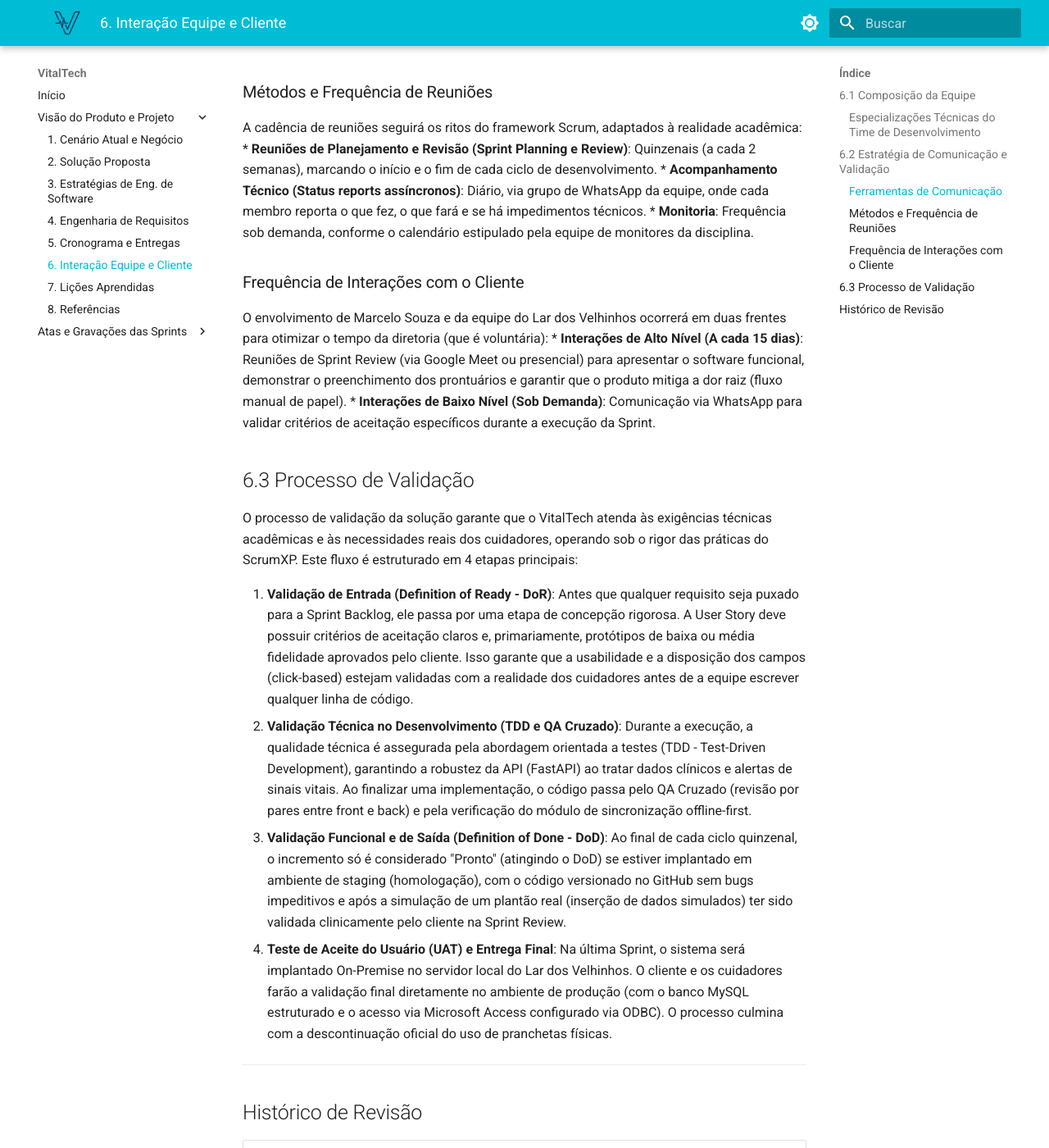
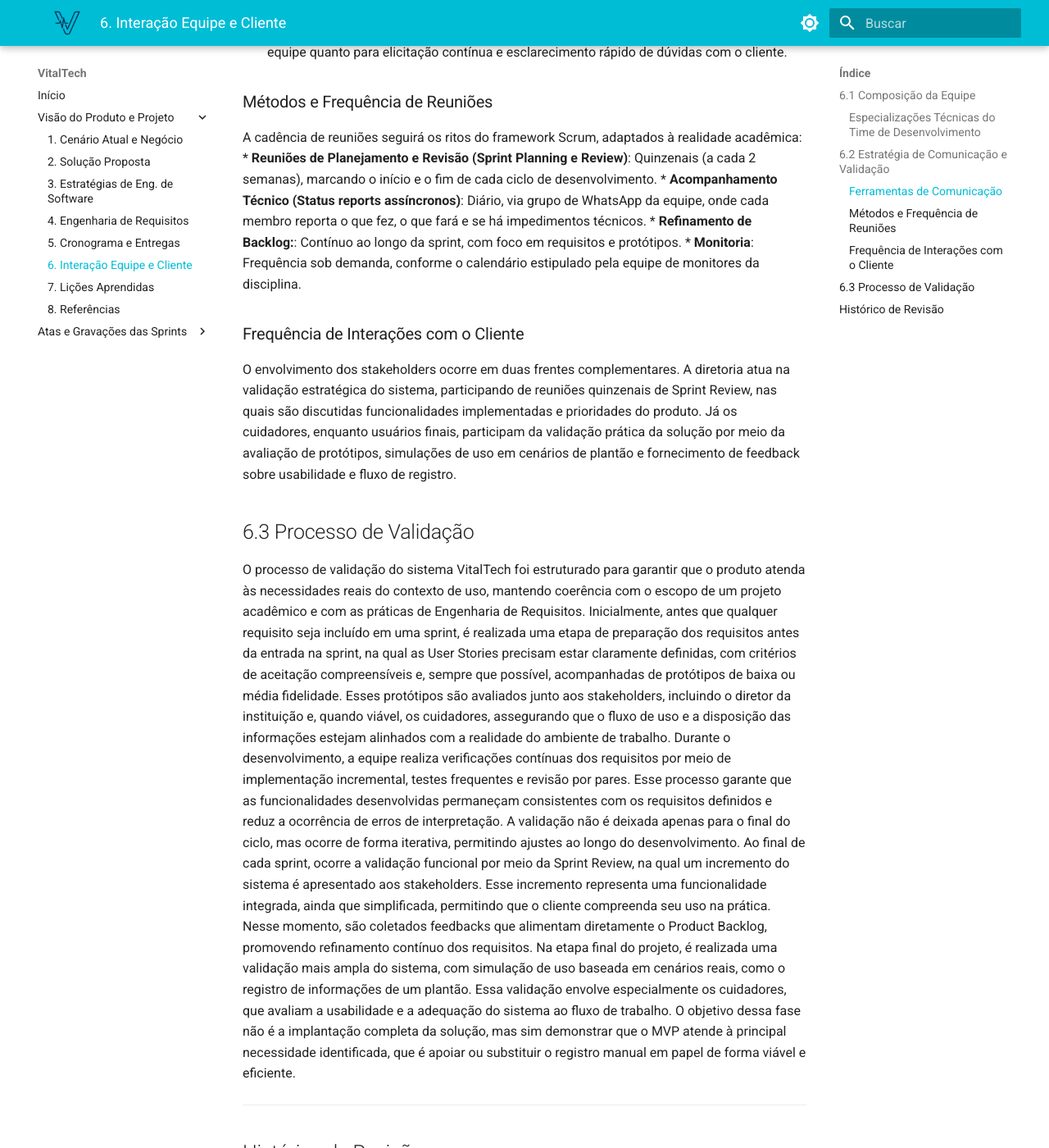
Before and after one commit to mdsreq-fga-unb/REQ-2026.1-T01-VitalTech, an MkDocs documentation site: the page built from docs/visao/interacao.md, in a window 1280 px wide and 1400 px high, scrolled down 1697 px. Shown: the whole window at 82% size. Built offline with MkDocs 1.6.1 and Material for MkDocs 9.7.7, drawn with Linux system fonts in a browser that asks for light colours; some of the changed text lies outside the part shown.

```diff
--- a/docs/visao/interacao.md
+++ b/docs/visao/interacao.md
@@ -1,51 +1,50 @@
 # 6. Interação entre Equipe e Cliente
 
 ## 6.1 Composição da Equipe
-A equipe é composta por cinco membros que exercem os três papéis formais do framework Scrum. Em razão do tamanho reduzido do time, os papéis de Product Owner e Scrum Master são acumulados com a atuação técnica no Time de Desenvolvimento, conforme é comum e aceito em projetos acadêmicos de pequeno porte.
+A equipe é composta por cinco membros que exercem os três papéis formais do framework Scrum. Em razão do tamanho reduzido do time, os papéis de Product Owner e Scrum Master são acumulados com a atuação técnica no Time de Desenvolvimento, conforme prática comum em projetos acadêmicos.
+Além disso, todos os membros da equipe são responsáveis pelas atividades de Engenharia de Requisitos (ER), incluindo elicitação, análise, refinamento, validação e rastreabilidade dos requisitos.
+
 
 | Papel no Scrum | Descrição | Responsável |
 | --- | --- | --- |
-| **Product Owner (PO)** | Representa os interesses do cliente, gerencia e prioriza o Product Backlog e garante que o time entregue valor alinhado à necessidade do Lar dos Velhinhos. Acumula atuação técnica como Desenvolvedor Frontend. | Alberto Côrtes |
-| **Scrum Master (SM)** | Facilita as cerimônias do Scrum, remove impedimentos, garante que o processo seja seguido e protege o time de interferências externas. Acumula atuação técnica como Desenvolvedor Backend. | Gustavo Xavier |
-| **Time de Desenvolvimento** | Equipe cross-funcional responsável pela entrega dos incrementos de produto a cada Sprint. Os membros possuem especializações técnicas complementares, descritas abaixo. | Enzo Menali, Ana Carolina, João Pedro Sampaio |
+| **Product Owner (PO)** | Representa os interesses do cliente, gerencia e prioriza o Product Backlog e valida requisitos com stakeholders. Atua diretamente na elicitação, refinamento e validação dos requisitos. | Alberto Côrtes |
+| **Scrum Master (SM)** | Facilita o processo, remove impedimentos e garante a aplicação das práticas ágeis. Apoia a organização das atividades de Engenharia de Requisitos e garante sua execução contínua.  | Gustavo Xavier |
+| **Time de Desenvolvimento** | Equipe responsável pela implementação e também pela Engenharia de Requisitos, incluindo análise, refinamento, prototipação e validação contínua com usuários. | Enzo Menali, Ana Caroline, João Pedro Sampaio |
 
 ### Especializações Técnicas do Time de Desenvolvimento
 
 | Especialização | Descrição | Responsável Principal | Apoio |
 | --- | --- | --- | --- |
-| **Frontend** | Interface do usuário, design e implementação das funcionalidades no lado do cliente. | Alberto Côrtes (PO) | Ana Carolina |
-| **Backend** | Lógica de negócios, integração com banco de dados e APIs. | Gustavo Xavier (SM) | Enzo Menali |
-| **QA (Qualidade)** | Testes de funcionalidade, performance e usabilidade, garantindo a qualidade do produto. | Ana Carolina | João Pedro Sampaio |
-| **Requisitos / Backlog** | Apoio ao PO na definição e detalhamento de requisitos funcionais e não funcionais. | João Pedro Sampaio | Enzo Menali |
+| **Frontend** | Interface do usuário, design e implementação focada em usabilidade no contexto de uso (beira do leito).| Alberto Côrtes (PO) | Ana Caroline |
+| **Backend** | Implementação de regras de negócio, processamento de dados e integração com o sistema. | Gustavo Xavier (SM) | Enzo Menali |
+| **QA (Qualidade)** | Testes funcionais, validação de requisitos e apoio na verificação e validação contínua.. | Ana Caroline | João Pedro Sampaio |
+| **Requisitos / Backlog** | Elicitação, análise, refinamento, escrita de User Stories, definição de critérios de aceitação e validação com stakeholders. | João Pedro Sampaio | Enzo Menali |
 
 ## 6.2 Estratégia de Comunicação e Validação
-Para assegurar a transparência, o engajamento dos stakeholders e o alinhamento contínuo com as restrições metodológicas da disciplina, a equipe estabeleceu um plano de comunicação ágil e um rigoroso fluxo de validação clínica e técnica.
+Para garantir transparência, alinhamento contínuo e aderência às práticas de Engenharia de Requisitos, a equipe adota uma estratégia de comunicação integrada com validação iterativa junto aos stakeholders, incluindo diretoria e cuidadores (usuários finais).
+
 
 ### Ferramentas de Comunicação
 * **Microsoft Teams**: Será utilizado primariamente para a realização de reuniões síncronas entre os membros da equipe de desenvolvimento e para os encontros periódicos de acompanhamento com a monitoria da disciplina. A ferramenta suportará o alinhamento arquitetural, o Pair Programming (prática do XP) e as discussões de decisões técnicas.
 * **Google Meet**: Ambiente designado para as reuniões formais com o cliente (diretor Marcelo Souza), especialmente nas etapas de Sprint Review e planejamento de entregas. Essas reuniões permitirão o compartilhamento de tela para a validação das interfaces do PWA, coleta formal de feedback e alinhamento do impacto operacional no Lar dos Velhinhos.
-* **WhatsApp**: Canal oficial para comunicação assíncrona diária. Será subdividido em fluxos:
-    * **Interno**: Acompanhamento diário da equipe (substituindo a Daily Scrum tradicional por status reports assíncronos) e contatos rápidos com o monitor.
-    * **Externo**: Elicitação contínua com o cliente. Servirá para sanar dúvidas rápidas de regras de negócio sem a necessidade de aguardar uma reunião formal.
+* **WhatsApp**: Comunicação assíncrona diária, utilizada tanto para alinhamento interno da equipe quanto para elicitação contínua e esclarecimento rápido de dúvidas com o cliente.
+
 
 ### Métodos e Frequência de Reuniões
 A cadência de reuniões seguirá os ritos do framework Scrum, adaptados à realidade acadêmica:
 * **Reuniões de Planejamento e Revisão (Sprint Planning e Review)**: Quinzenais (a cada 2 semanas), marcando o início e o fim de cada ciclo de desenvolvimento.
 * **Acompanhamento Técnico (Status reports assíncronos)**: Diário, via grupo de WhatsApp da equipe, onde cada membro reporta o que fez, o que fará e se há impedimentos técnicos.
+* **Refinamento de Backlog:**: Contínuo ao longo da sprint, com foco em requisitos e protótipos.
 * **Monitoria**: Frequência sob demanda, conforme o calendário estipulado pela equipe de monitores da disciplina.
 
 ### Frequência de Interações com o Cliente
-O envolvimento de Marcelo Souza e da equipe do Lar dos Velhinhos ocorrerá em duas frentes para otimizar o tempo da diretoria (que é voluntária):
-* **Interações de Alto Nível (A cada 15 dias)**: Reuniões de Sprint Review (via Google Meet ou presencial) para apresentar o software funcional, demonstrar o preenchimento dos prontuários e garantir que o produto mitiga a dor raiz (fluxo manual de papel).
-* **Interações de Baixo Nível (Sob Demanda)**: Comunicação via WhatsApp para validar critérios de aceitação específicos durante a execução da Sprint.
+O envolvimento dos stakeholders ocorre em duas frentes complementares. A diretoria atua na validação estratégica do sistema, participando de reuniões quinzenais de Sprint Review, nas quais são discutidas funcionalidades implementadas e prioridades do produto. Já os cuidadores, enquanto usuários finais, participam da validação prática da solução por meio da avaliação de protótipos, simulações de uso em cenários de plantão e fornecimento de feedback sobre usabilidade e fluxo de registro.
 
 ## 6.3 Processo de Validação
-O processo de validação da solução garante que o VitalTech atenda às exigências técnicas acadêmicas e às necessidades reais dos cuidadores, operando sob o rigor das práticas do ScrumXP. Este fluxo é estruturado em 4 etapas principais:
-
-1. **Validação de Entrada (Definition of Ready - DoR)**: Antes que qualquer requisito seja puxado para a Sprint Backlog, ele passa por uma etapa de concepção rigorosa. A User Story deve possuir critérios de aceitação claros e, primariamente, protótipos de baixa ou média fidelidade aprovados pelo cliente. Isso garante que a usabilidade e a disposição dos campos (click-based) estejam validadas com a realidade dos cuidadores antes de a equipe escrever qualquer linha de código.
-2. **Validação Técnica no Desenvolvimento (TDD e QA Cruzado)**: Durante a execução, a qualidade técnica é assegurada pela abordagem orientada a testes (TDD - Test-Driven Development), garantindo a robustez da API (FastAPI) ao tratar dados clínicos e alertas de sinais vitais. Ao finalizar uma implementação, o código passa pelo QA Cruzado (revisão por pares entre front e back) e pela verificação do módulo de sincronização offline-first.
-3. **Validação Funcional e de Saída (Definition of Done - DoD)**: Ao final de cada ciclo quinzenal, o incremento só é considerado "Pronto" (atingindo o DoD) se estiver implantado em ambiente de staging (homologação), com o código versionado no GitHub sem bugs impeditivos e após a simulação de um plantão real (inserção de dados simulados) ter sido validada clinicamente pelo cliente na Sprint Review.
-4. **Teste de Aceite do Usuário (UAT) e Entrega Final**: Na última Sprint, o sistema será implantado On-Premise no servidor local do Lar dos Velhinhos. O cliente e os cuidadores farão a validação final diretamente no ambiente de produção (com o banco MySQL estruturado e o acesso via Microsoft Access configurado via ODBC). O processo culmina com a descontinuação oficial do uso de pranchetas físicas.
+O processo de validação do sistema VitalTech foi estruturado para garantir que o produto atenda às necessidades reais do contexto de uso, mantendo coerência com o escopo de um projeto acadêmico e com as práticas de Engenharia de Requisitos. Inicialmente, antes que qualquer requisito seja incluído em uma sprint, é realizada uma etapa de preparação dos requisitos antes da entrada na sprint, na qual as User Stories precisam estar claramente definidas, com critérios de aceitação compreensíveis e, sempre que possível, acompanhadas de protótipos de baixa ou média fidelidade. Esses protótipos são avaliados junto aos stakeholders, incluindo o diretor da instituição e, quando viável, os cuidadores, assegurando que o fluxo de uso e a disposição das informações estejam alinhados com a realidade do ambiente de trabalho.
+Durante o desenvolvimento, a equipe realiza verificações contínuas dos requisitos por meio de implementação incremental, testes frequentes e revisão por pares. Esse processo garante que as funcionalidades desenvolvidas permaneçam consistentes com os requisitos definidos e reduz a ocorrência de erros de interpretação. A validação não é deixada apenas para o final do ciclo, mas ocorre de forma iterativa, permitindo ajustes ao longo do desenvolvimento.
+Ao final de cada sprint, ocorre a validação funcional por meio da Sprint Review, na qual um incremento do sistema é apresentado aos stakeholders. Esse incremento representa uma funcionalidade integrada, ainda que simplificada, permitindo que o cliente compreenda seu uso na prática. Nesse momento, são coletados feedbacks que alimentam diretamente o Product Backlog, promovendo refinamento contínuo dos requisitos.
+Na etapa final do projeto, é realizada uma validação mais ampla do sistema, com simulação de uso baseada em cenários reais, como o registro de informações de um plantão. Essa validação envolve especialmente os cuidadores, que avaliam a usabilidade e a adequação do sistema ao fluxo de trabalho. O objetivo dessa fase não é a implantação completa da solução, mas sim demonstrar que o MVP atende à principal necessidade identificada, que é apoiar ou substituir o registro manual em papel de forma viável e eficiente.
 
 
 ---
```
Also changed, not shown: other parts of docs/visao/interacao.md (+2 -2 lines), docs/visao/licoes_aprendidas.md (+22 -12 lines).
